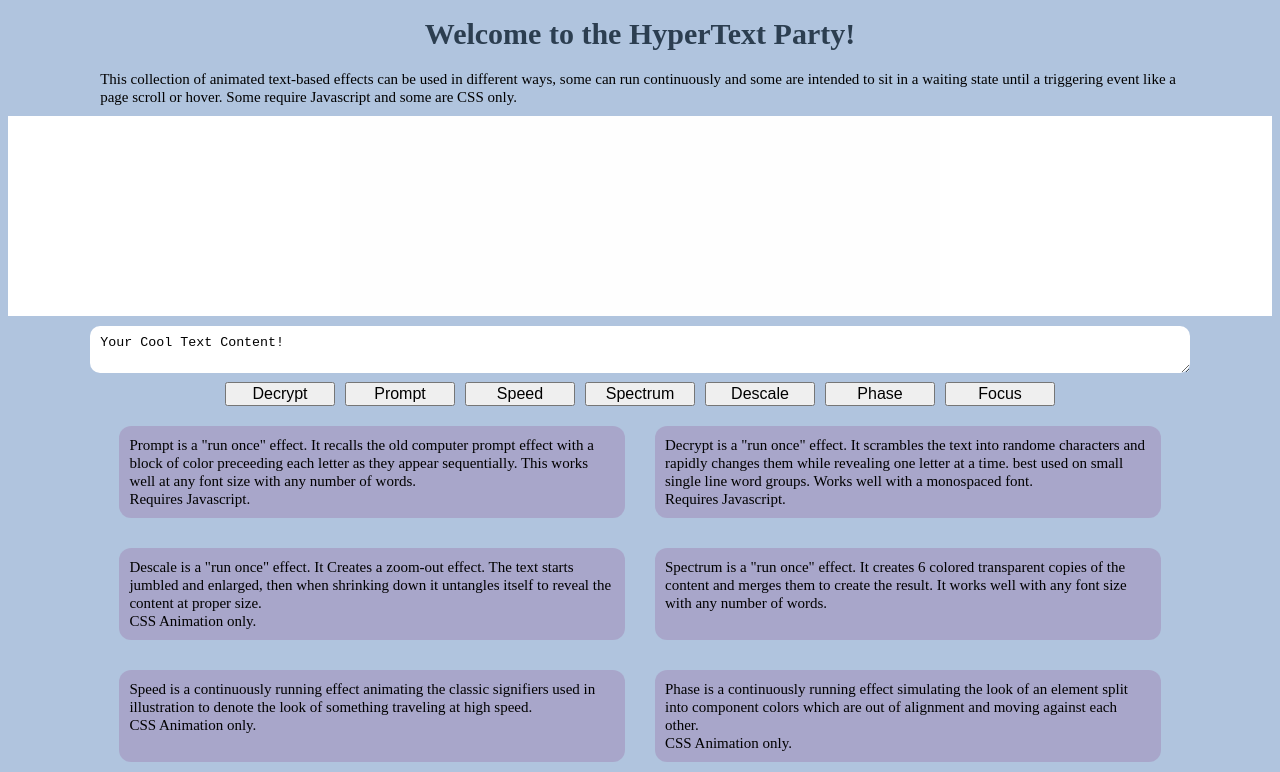
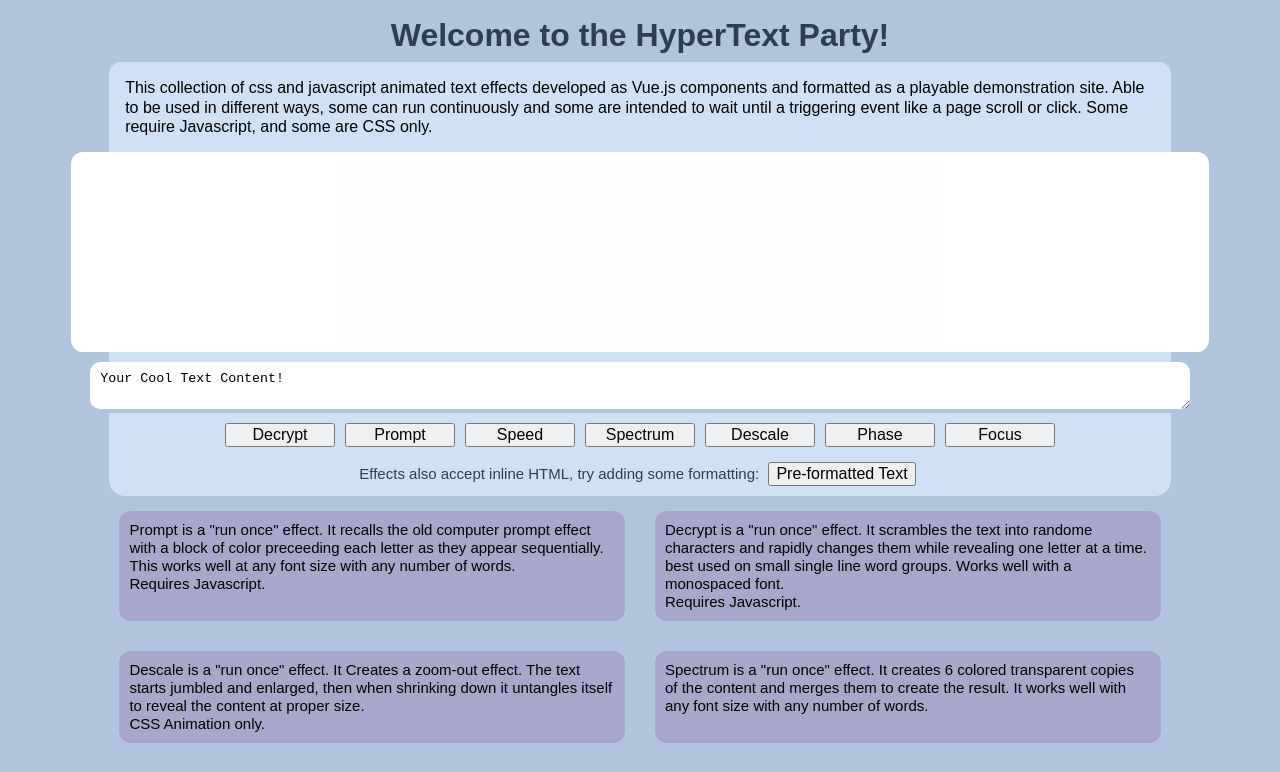
Before and after one commit to tapecard/hypertext, a Vue app: page / in a window 1280 px wide. Shown: the top 772 px of the page. Built offline with nearby package versions, Linux system fonts and the light colour scheme.

Commit message:
Style and Cleanup Update
Style refinements
Content refinements
Boilerplate cleanup
Data cleanup

```diff
--- a/index.html
+++ b/index.html
@@ -4,7 +4,7 @@
     <meta charset="UTF-8">
     <link rel="icon" href="/favicon.ico">
     <meta name="viewport" content="width=device-width, initial-scale=1.0">
-    <title>HyperText Party</title>
+    <title>HyperText Party!</title>
   </head>
   <body>
     <div id="app"></div>
--- a/src/App.vue
+++ b/src/App.vue
@@ -1,9 +1,9 @@
 <template>
   <h1>{{ header }}</h1>
 
-  <div class="descriptionspace">
-    This collection of animated text-based effects can be used in different ways, some can run continuously and some are intended to sit in a waiting state until a triggering event like a page scroll or hover. Some require Javascript and some are CSS only.
-  </div>
+  <h2 class="description">
+    This collection of css and javascript animated text effects developed as Vue.js components and formatted as a playable demonstration site. Able to be used in different ways, some can run continuously and some are intended to wait until a triggering event like a page scroll or click. Some require Javascript, and some are CSS only.
+  </h2>
 
   <div class="topframe">
     <div class="display"
@@ -11,7 +11,7 @@
         v-html="inputContentStorage"
     ></div>
   </div>
-
+  <div class="topframe-spacer"></div>
   <textarea
     v-model="inputContent"
     type="input"
@@ -38,14 +38,12 @@
       @setText="this.setText($event)"
     />
     <SpectrumStyle
-      :reset="reset"
       :name="effects[3].name"
       :inputContent="inputContent"
       @setDisplay="this.setClass($event)"
       @setText="this.setText($event)"
     />
     <DescaleStyle
-      :reset="reset"
       :name="effects[2].name"
       :inputContent="inputContent"
       @setDisplay="this.setClass($event)"
@@ -63,6 +61,12 @@
       @setDisplay="this.setClass($event)"
       @setText="this.setText($event)"
     />
+  </div>
+
+  <div class="suggestions">
+    Effects also accept inline HTML, try adding some formatting:
+    <button
+    @click="this.inputContent='Your <b>Cool</b><br>Text Content!'">Pre-formatted Text</button>
   </div>
 
   <div class="showspace">
@@ -101,15 +105,13 @@ export default {
     FocusStyle,
     LicenseText
   },
-
   data() {
     return {
       effects,
       header: 'Welcome to the HyperText Party!',
       displayClass: '',
       inputContent: 'Your Cool Text Content!',
-      inputContentStorage: '',
-      reset: false
+      inputContentStorage: ''
     }
   },
   methods: {
@@ -121,13 +123,12 @@ export default {
     }
   }
 }
-
-
 </script>
 
 <style>
 H1 {
   margin: 8px auto;
+  font-size: 2rem;
 }
 button {
   font-size: 1rem;
@@ -140,24 +141,81 @@ textarea {
   padding: 10px;
   line-height: 1;
   border-radius: 10px;
-  margin-top: 10px;
+  margin-top: 0;
   border: none;
+}
+.description {
+  border-top-right-radius: 12px;
+  border-top-left-radius: 12px;
+  padding: 16px;
+  color: #000;
+  text-align: left;
+  display: inline-block;
+  box-sizing: border-box;
+  width: 87%;
+  font-weight: normal;
+  font-size: 1rem;
+  background-color: #d0e0f5;
+  width: 84%;
+}
+.topframe-spacer {
+  background-color: #d0e0f5;
+  width: 84%;
+  height: 10px;
+  position: relative;
+  display: block;
+  margin: 0 auto;
 }
 .topframe {
   font-family: Helvetica, Arial, sans-serif;
   background-color: #fff;
-  width: 100%;
+  width: 90%;
   overflow: hidden;
   position: relative;
+  border-radius: 12px;
+  margin: 0 auto;
 }
 .display {
-  font-family: 'Helvetica Neue', sans-serif;
   background-color: #fefefe;
   margin: 0 auto;
   padding: 10px;
   width: 600px;
   height: 200px;
   overflow: hidden;
+}
+.trigger-btns {
+  background-color: #d0e0f5;
+  width: 84%;
+  text-align: center;
+  margin: 0 auto;
+  padding-top:5px;
+}
+.suggestions {
+  margin: 0 auto;
+  padding: 5px;
+  width: 84%;
+  background-color: #d0e0f5;
+  border-bottom-left-radius: 16px;
+  border-bottom-right-radius: 16px;
+}
+.showspace {
+  display: flex;
+  flex-flow: row wrap;
+  justify-content: center;
+  width: 100%;
+  max-width: 1440px;
+  position: relative;
+}
+.showspace-tile {
+  border-radius: 12px;
+  padding: 10px;
+  margin: 15px;
+  width: 40%;
+  box-sizing: border-box;
+  display: inline-block;
+  text-align: left;
+  color: #000;
+  background-color: rgba(161, 138, 184, .5);
 }
 .trigger-ready {
   border-radius: 4px;
@@ -181,38 +239,4 @@ textarea {
     border-color: #c1fab4;
   }
 }
-a {
-  color: #42b983;
-}
-.descriptionspace {
-  border-top-right-radius: 12px;
-  border-top-left-radius: 12px;
-  padding: 10px;
-  color: #000;
-  text-align: left;
-  display: inline-block;
-  box-sizing: border-box;
-  max-width: 1440px;
-  margin: 0 auto;
-  width: 87%;
-}
-.showspace {
-  display: flex;
-  flex-flow: row wrap;
-  justify-content: center;
-  width: 100%;
-  max-width: 1440px;
-  position: relative;
-}
-.showspace-tile {
-  border-radius: 12px;
-  padding: 10px;
-  margin: 15px;
-  width: 40%;
-  box-sizing: border-box;
-  display: inline-block;
-  text-align: left;
-  color: #000;
-  background-color: rgba(161, 138, 184, .5);
-}
 </style>
--- a/src/assets/base.css
+++ b/src/assets/base.css
@@ -57,13 +57,15 @@
   margin: 0;
 }
 #app {
-  font-family: Avenir;
+  font-family: Avenir, sans-serif;
   -webkit-font-smoothing: antialiased;
   -moz-osx-font-smoothing: grayscale;
   color: #2c3e50;
-}
-body {
-
+  max-width: 1280px;
+  margin: 0 auto;
+  font-weight: normal;
+  padding: 8px;
+  text-align: center;
 }
 body {
   min-height: 100vh;
@@ -74,21 +76,11 @@ body {
     background-color 0.5s;
   line-height: 1.2;
   text-align: center;
-  background-color: lightsteelblue;
-  font-family:
-    Inter,
-    -apple-system,
-    BlinkMacSystemFont,
-    'Segoe UI',
-    Roboto,
-    Oxygen,
-    Ubuntu,
-    Cantarell,
-    'Fira Sans',
-    'Droid Sans';
+  background-color: #b0c4de;
   font-size: 15px;
   text-rendering: optimizeLegibility;
   -webkit-font-smoothing: antialiased;
   -moz-osx-font-smoothing: grayscale;
   margin: 0;
+  padding: 0;
 }
--- a/src/assets/main.css
+++ b/src/assets/main.css
@@ -1,14 +1 @@
 @import './base.css';
-
-#app {
-  max-width: 1280px;
-  margin: 0 auto;
-  font-weight: normal;
-  padding: 8px;
-}
-
-@media (hover: hover) {
-  a:hover {
-    background-color: hsla(160, 100%, 37%, 0.2);
-  }
-}
```
Also changed, not shown: 1 other file (tests, documents, lock files or other folders).
